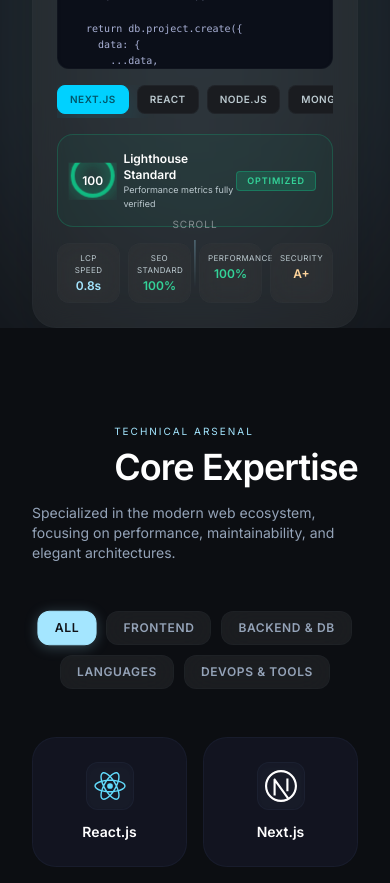
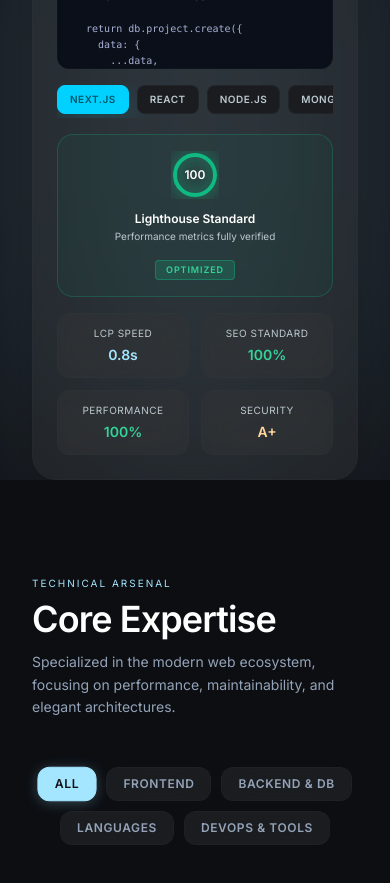
Before and after one commit to NikhilBhagoria/nikhil-dev-portfolio, a Next.js app: page / in a window 390 px wide. Shown: the part 940-1823 px from the top of the page. Built offline with nearby package versions, Linux system fonts and the light colour scheme.

Commit message:
fix: improve layout and styling in Hero and Skills sections for better responsiveness and readability

```diff
--- a/src/components/sections/Hero.js
+++ b/src/components/sections/Hero.js
@@ -254,9 +254,9 @@
             </div>
 
             {/* Google Lighthouse Optimization Scorecard */}
-            <div className="flex items-center justify-between p-4 bg-[#10b981]/5 rounded-2xl border border-[#10b981]/25">
-              <div className="flex items-center gap-3">
-                <div className="relative w-12 h-12 flex items-center justify-center">
+            <div className="flex flex-col sm:flex-row gap-4 items-center justify-between p-4 bg-[#10b981]/5 rounded-2xl border border-[#10b981]/25 text-center sm:text-left">
+              <div className="flex flex-col sm:flex-row items-center gap-3">
+                <div className="relative w-12 h-12 flex-shrink-0 flex items-center justify-center">
                   <svg className="w-full h-full transform -rotate-90">
                     <circle cx="24" cy="24" r="20" className="text-surface-container-highest" strokeWidth="4" stroke="currentColor" fill="transparent" />
                     <circle cx="24" cy="24" r="20" className="text-[#10b981] drop-shadow-[0_0_8px_#10b981]" strokeWidth="4" strokeDasharray="125" strokeDashoffset="0" strokeLinecap="round" stroke="currentColor" fill="transparent" />
@@ -264,28 +264,28 @@
                   <span className="absolute font-headline font-black text-xs text-white">100</span>
                 </div>
                 <div>
-                  <h3 className="font-headline font-bold text-xs text-white">Lighthouse Standard</h3>
-                  <p className="text-[9px] text-[#bbc9cf]">Performance metrics fully verified</p>
+                  <h3 className="font-headline font-bold text-xs sm:text-sm text-white">Lighthouse Standard</h3>
+                  <p className="text-[10px] text-[#bbc9cf] mt-0.5">Performance metrics fully verified</p>
                 </div>
               </div>
-              <span className="px-2.5 py-0.5 rounded bg-[#10b981]/20 border border-[#10b981]/40 text-[#34d399] text-[9px] font-bold uppercase tracking-widest">
+              <span className="px-2.5 py-0.5 rounded bg-[#10b981]/20 border border-[#10b981]/40 text-[#34d399] text-[9px] font-bold uppercase tracking-widest sm:self-center">
                 OPTIMIZED
               </span>
             </div>
 
             {/* Specs Detail Badges */}
-            <div className="grid grid-cols-4 gap-2 mt-4">
+            <div className="grid grid-cols-2 sm:grid-cols-4 gap-3 mt-4">
               {[
                 { label: "LCP Speed", val: techSnippets[activeTech].metrics.lcp, color: "text-primary" },
                 { label: "SEO standard", val: techSnippets[activeTech].metrics.seo, color: "text-[#34d399]" },
                 { label: "Performance", val: techSnippets[activeTech].metrics.performance, color: "text-[#34d399]" },
                 { label: "Security", val: techSnippets[activeTech].metrics.security, color: "text-tertiary" }
               ].map((spec, i) => (
-                <div key={i} className="glass-card p-2 rounded-xl border border-outline-variant/10 text-center">
-                  <p className="font-label text-[8px] text-[#bbc9cf] uppercase tracking-wider mb-0.5">
+                <div key={i} className="glass-card p-3 rounded-xl border border-outline-variant/10 text-center flex flex-col justify-center min-w-0">
+                  <p className="font-label text-[10px] text-[#bbc9cf] uppercase tracking-wider mb-1 truncate">
                     {spec.label}
                   </p>
-                  <p className={`font-headline font-bold text-xs ${spec.color}`}>
+                  <p className={`font-headline font-bold text-sm sm:text-base ${spec.color}`}>
                     {spec.val}
                   </p>
                 </div>
@@ -297,7 +297,7 @@
       </div>
 
       {/* Scroll Indicator */}
-      <div className="absolute bottom-10 left-1/2 -translate-x-1/2 flex flex-col items-center gap-2 opacity-50">
+      <div className="hidden md:flex absolute bottom-10 left-1/2 -translate-x-1/2 flex-col items-center gap-2 opacity-50">
         <span className="text-[10px] font-label uppercase tracking-widest">
           Scroll
         </span>
--- a/src/components/sections/Skills.js
+++ b/src/components/sections/Skills.js
@@ -30,16 +30,14 @@
 
       <div className="max-w-7xl mx-auto px-8">
         {/* Header */}
-        <div className="flex flex-col md:flex-row justify-between items-end mb-12 gap-4">
-          <div>
-            <span className="font-label text-[10px] text-primary uppercase tracking-[0.2em] block mb-2">
-              Technical Arsenal
-            </span>
-            <h2 className="font-headline text-4xl font-extrabold tracking-tight text-white">
-              Core Expertise
-            </h2>
-          </div>
-          <p className="text-on-surface-variant max-w-md text-sm">
+        <div className="mb-12 max-w-xl">
+          <span className="font-label text-[10px] text-primary uppercase tracking-[0.2em] block mb-2">
+            Technical Arsenal
+          </span>
+          <h2 className="font-headline text-4xl font-extrabold tracking-tight text-white mb-3">
+            Core Expertise
+          </h2>
+          <p className="text-on-surface-variant text-sm leading-relaxed">
             Specialized in the modern web ecosystem, focusing on performance,
             maintainability, and elegant architectures.
           </p>
```
